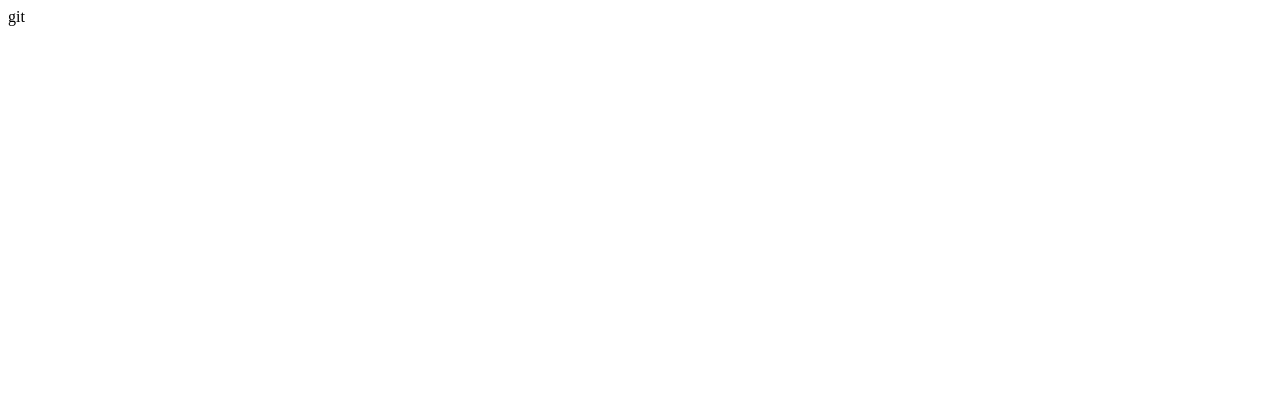
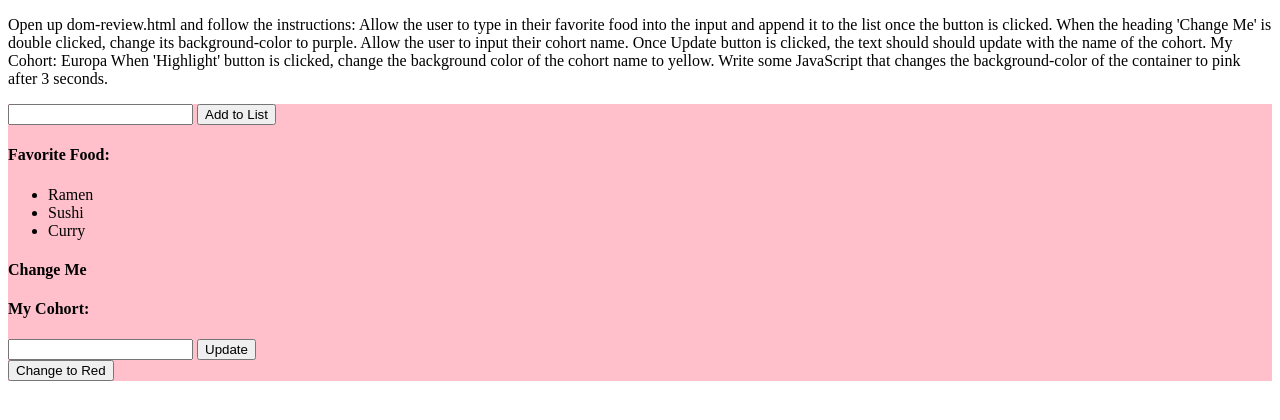
Before and after one commit to TZHawkMan/codeup-web-exercises, a website: page HTML_Expls.html in a window 1280 px wide. Drawn offline with nearby package versions, Linux system fonts and the light colour scheme.

Commit message:
revision

```diff
--- a/HTML_Expls.html
+++ b/HTML_Expls.html
@@ -1,21 +1,84 @@
+
+
+
+
+
+
 <!DOCTYPE html>
 <html lang="en">
 <head>
     <meta charset="UTF-8">
-    <title>Title</title>
-</head>
-<body>git
-<!DOCTYPE html>
-<html>
-<head>
-  <title></title>
+    <title>DOM Review</title>
+
+    <style>
+        .highlight {
+            background: yellow;
+        }
+        .dbl {
+            background: purple;
+        }
+    </style>
 </head>
 <body>
+<p>Open up dom-review.html and follow the instructions:
 
+    Allow the user to type in their favorite food into the input and append it to the list once the button is clicked.
+
+    When the heading 'Change Me' is double clicked, change its background-color to purple.
+
+    Allow the user to input their cohort name. Once Update button is clicked, the text should should update with the name of the cohort.
+
+    My Cohort: Europa
+    When 'Highlight' button is clicked, change the background color of the cohort name to yellow.
+
+    Write some JavaScript that changes the background-color of the container to pink after 3 seconds.</p>
+<div class="container">
+    <div id="main">
+        <input type="text" id="input">
+        <button id="add-to-list">Add to List</button>
+
+        <h4>Favorite Food:</h4>
+        <ul id="favorite-food">
+            <li>Ramen</li>
+            <li>Sushi</li>
+            <li>Curry</li>
+        </ul>
+
+        <h4 id="change-me">Change Me</h4>
+
+        <h4>My Cohort: <span id="my-cohort"></span></h4>
+        <input type="text" id="cohort-name">
+        <button id="change-cohort">Update</button>
+
+        <br>
+        <button id="change-to-red">Change to Red</button>
+    </div>
+</div>
+
+<script src="https://code.jquery.com/jquery-3.6.1.min.js" integrity="sha256-o88AwQnZB+VDvE9tvIXrMQaPlFFSUTR+nldQm1LuPXQ=" crossorigin="anonymous"></script>
 <script>
-    window.onload = function() {
-        alert( 'The page has finished loading!' );
-    }
+
+    $('#add-to-list').click(function() {
+        var sandwich = $('#input').val();
+        console.log(sandwich);
+        $('#favorite-food').append('<li>' + sandwich + '</li>');
+    });
+
+    $('#change-me').dblclick(function() {
+        $('#change-me').toggleClass('dbl');
+    });
+    $('#change-cohort').click(function() {
+        var newCohort = $('#cohort-name').val();
+        $('#my-cohort').html("");
+        $('#my-cohort').html(newCohort);
+    });
+    $('#change-to-red').click(function() {
+        $('#my-cohort').toggleClass('highlight');
+    });
+    setTimeout(function() {
+        $('.container').css({'background-color': 'pink'});
+    }, 4000);
+
 
 </script>
 </body>
```
Also changed, not shown: mapbox_maps_api.html (added, +10 -0 lines).
